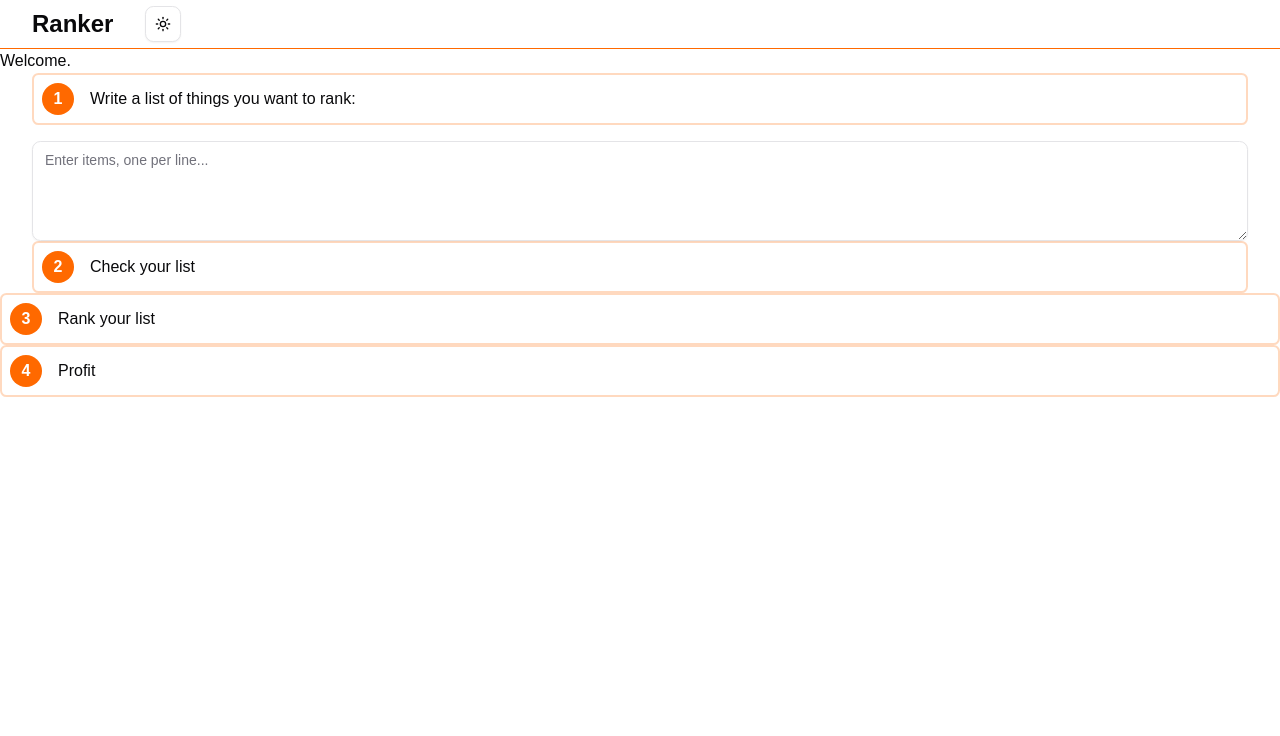
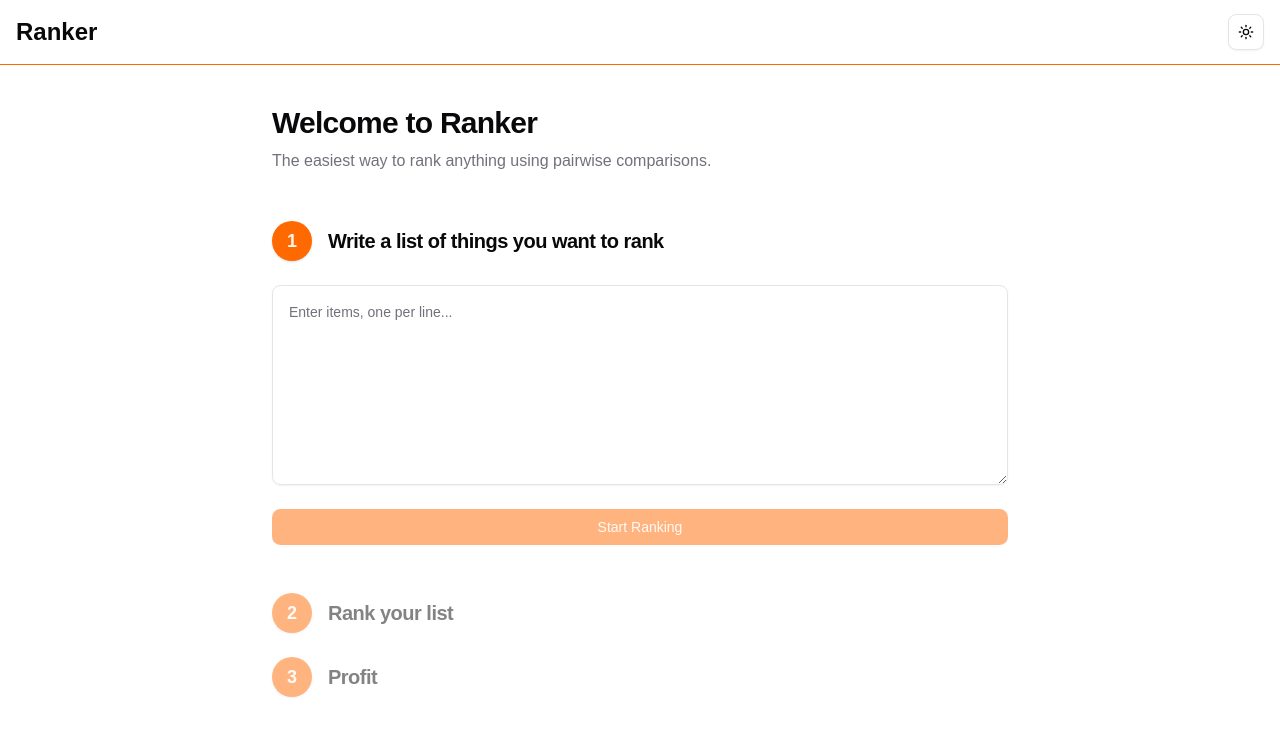
Before and after one commit to Araozu/ranker, a SvelteKit app: page / in a window 1280 px wide. Shown: the top 736 px of the page. Built offline with nearby package versions, Linux system fonts and the light colour scheme; a web font is replaced by a local one.

Commit message:
feat: UI change

```diff
--- a/src/components/steps.svelte
+++ b/src/components/steps.svelte
@@ -2,11 +2,11 @@
 	let { n, text }: { n: string; text: string } = $props();
 </script>
 
-<div class="border-2 border-primary/25 rounded-sm flex items-center p-2 gap-4">
+<div class="flex items-center gap-4">
 	<span
-		class="inline-flex h-8 w-8 rounded-full bg-primary text-background font-display font-bold items-center justify-center"
+		class="inline-flex h-10 w-10 shrink-0 rounded-full bg-primary text-primary-foreground font-display font-bold items-center justify-center text-lg shadow-sm"
 	>
 		{n}
 	</span>
-	<div>{text}</div>
+	<h3 class="text-xl font-semibold tracking-tight">{text}</h3>
 </div>
--- a/src/routes/(main)/+layout.svelte
+++ b/src/routes/(main)/+layout.svelte
@@ -4,14 +4,18 @@
 	let { children } = $props();
 </script>
 
-<nav class="flex items-center border-b border-primary">
+<nav class="border-b border-primary">
+	<div class="container mx-auto flex items-center justify-between px-4">
 		<h1
-		class="font-display text-2xl font-semibold px-8 py-2 hover:text-primary transition-colors"
+			class="font-display text-2xl font-semibold py-4 hover:text-primary transition-colors"
 		>
 			Ranker
 		</h1>
 
 		<ThemeToggle />
+	</div>
 </nav>
 
+<main class="container mx-auto py-10 px-4 max-w-3xl">
 	{@render children?.()}
+</main>
--- a/src/routes/(main)/+page.svelte
+++ b/src/routes/(main)/+page.svelte
@@ -1,6 +1,7 @@
 <script lang="ts">
 	import Steps from "../../components/steps.svelte";
 	import { Textarea } from "$lib/components/ui/textarea";
+	import { Button } from "$lib/components/ui/button";
 
 	let input = $state("");
 
@@ -9,28 +10,26 @@
 	);
 </script>
 
-Welcome.
+<div class="space-y-12">
+	<header class="space-y-2">
+		<h2 class="text-3xl font-bold tracking-tight">Welcome to Ranker</h2>
+		<p class="text-muted-foreground">
+			The easiest way to rank anything using pairwise comparisons.
+		</p>
+	</header>
 
-<div class="px-8 space-y-4">
-	<Steps n="1" text="Write a list of things you want to rank:" />
-	<Textarea
-		bind:value={input}
-		placeholder="Enter items, one per line..."
-		class="w-full min-h-[100px]"
-		rows={10}
-	/>
+	<section class="space-y-6">
+		<Steps n="1" text="Write a list of things you want to rank" />
+		<Textarea
+			bind:value={input}
+			placeholder="Enter items, one per line..."
+			class="w-full min-h-[200px] text-lg p-4"
+		/>
+		<Button class="w-full" disabled={items.length === 0}>Start Ranking</Button>
+	</section>
+
+	<section class="opacity-50 pointer-events-none space-y-6">
+		<Steps n="2" text="Rank your list" />
+		<Steps n="3" text="Profit" />
+	</section>
 </div>
-
-<div class="px-8 space-y-4">
-	<Steps n="2" text="Check your list" />
-	{#if items.length > 0}
-		<ul class="list-disc list-inside space-y-1">
-			{#each items as item}
-				<li>{item}</li>
-			{/each}
-		</ul>
-	{/if}
-</div>
-
-<Steps n="3" text="Rank your list" />
-<Steps n="4" text="Profit" />
```
Lines whose indentation alone changed are shown as unchanged.
